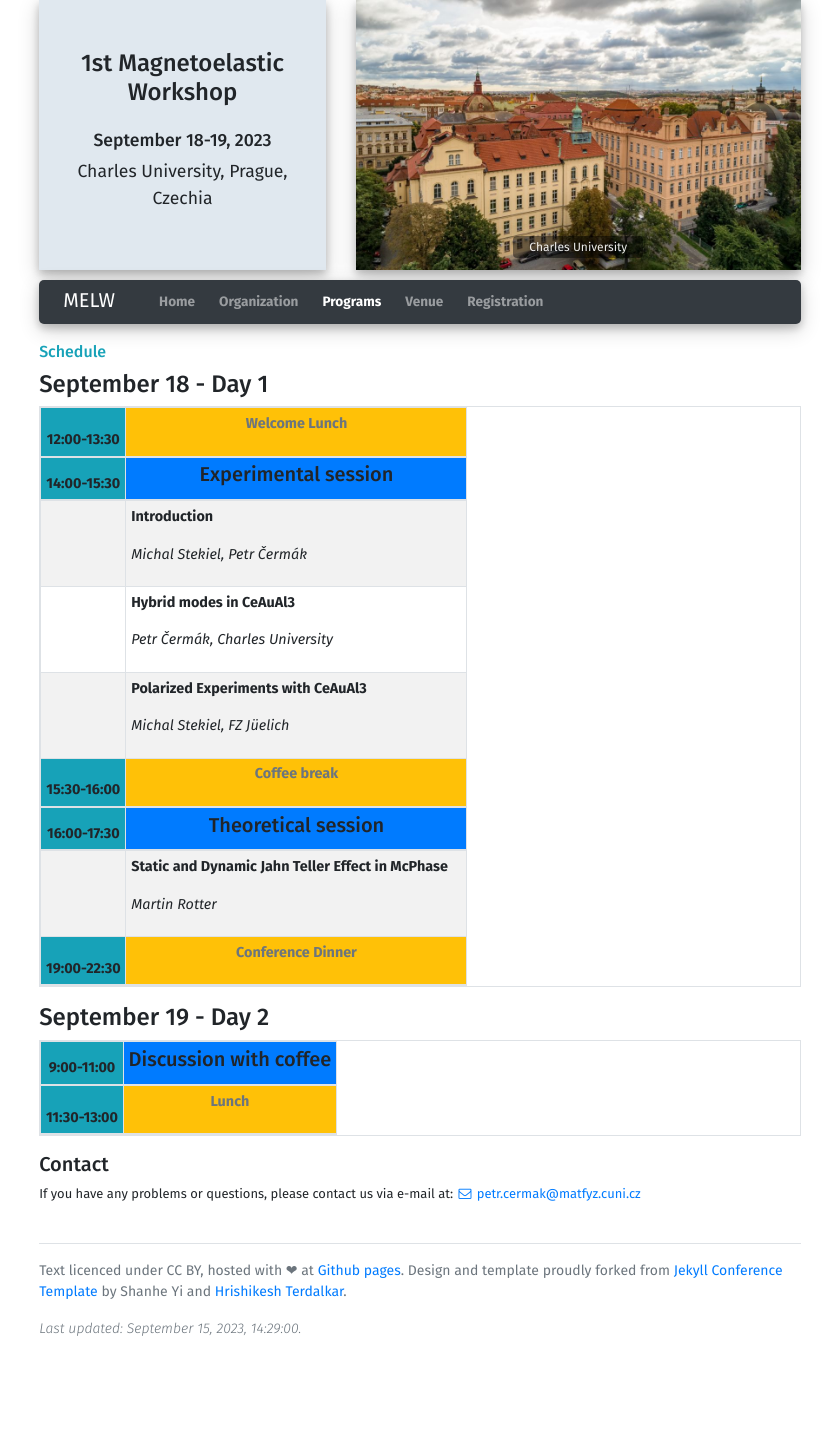
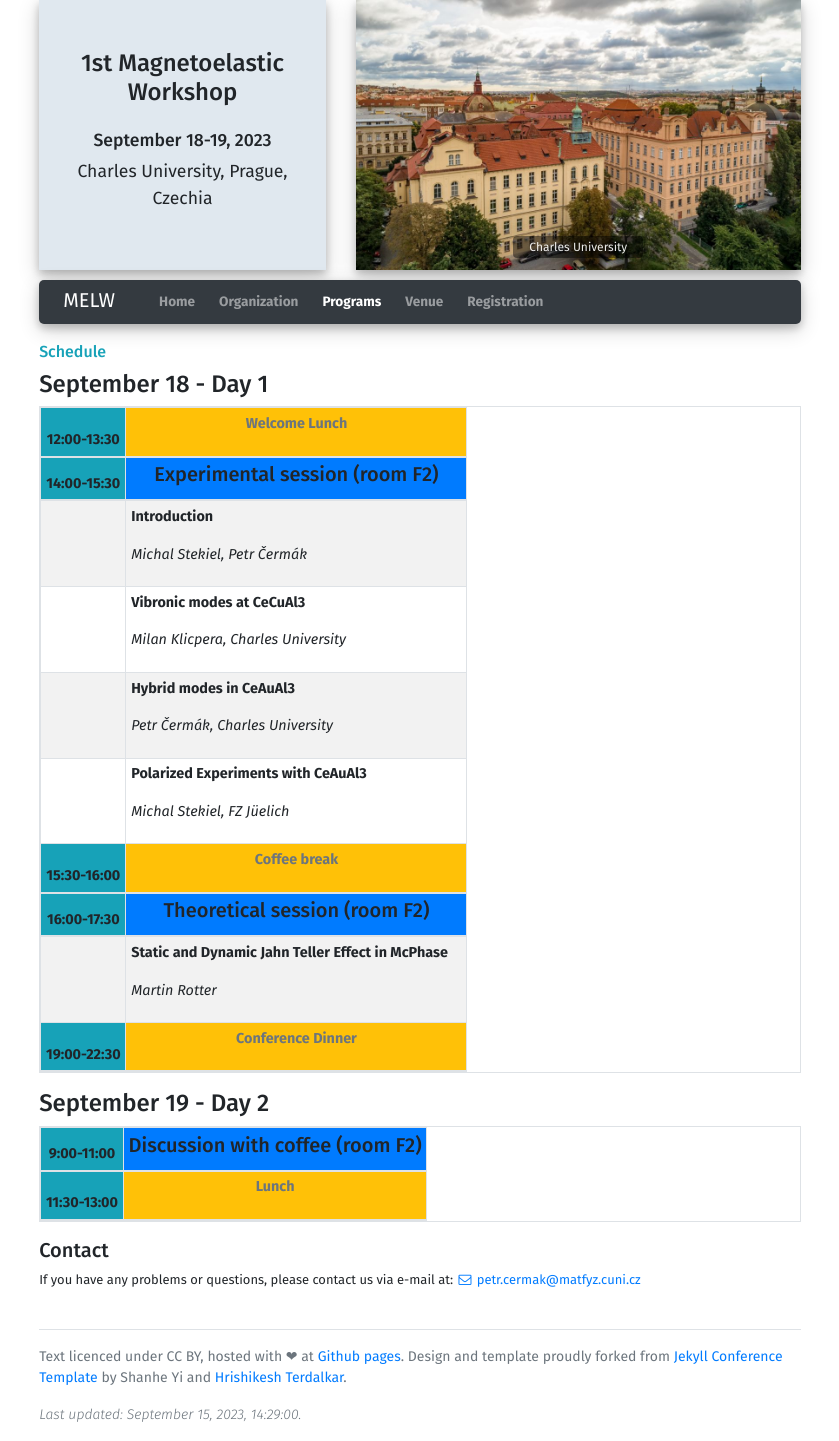
Before and after one commit to me2d09/melworkshop, a Jekyll site: the page built from program.html, in a window 1280 px wide. Shown: the whole page, without its empty margins (220-1059 px from the left). Built offline with Jekyll 4.4.1, drawn with Linux system fonts in a browser that asks for light colours; before the commit the page ends 1355 px from its top, so only the background shows below that.

Commit message:
Update program.yml

```diff
--- a/_data/program.yml
+++ b/_data/program.yml
@@ -20,24 +20,24 @@ schedule:
      type: "service"
    - startTime: "14:00"
      endTime: "15:30"
-     title: "Experimental session"
+     title: "Experimental session (room F2)"
      type: "presentation"
      events:
         - title: "Introduction"
           speakers: "Michal Stekiel, Petr Čermák"
+        - title: "Vibronic modes at CeCuAl3"
+          speakers: "Milan Klicpera, Charles University"
         - title: "Hybrid modes in CeAuAl3"
           speakers: "Petr Čermák, Charles University"
         - title: "Polarized Experiments with CeAuAl3"
           speakers: "Michal Stekiel, FZ Jüelich"
-#       - title: "Vibronic modes at CeCuAl3"
-#         speakers: "Milan Klicpera, Charles University"
    - startTime: "15:30"
      endTime: "16:00"
      title: "Coffee break"
      type: "service"
    - startTime: "16:00"
      endTime: "17:30"
-     title: "Theoretical session"
+     title: "Theoretical session (room F2)"
      type: "presentation"
      events:
        - title: "Static and Dynamic Jahn Teller Effect in McPhase"
@@ -51,7 +51,7 @@ schedule:
    timeslots:
    - startTime: "9:00"
      endTime: "11:00"
-     title: "Discussion with coffee"
+     title: "Discussion with coffee (room F2)"
      type: "presentation"
    - startTime: "11:30"
      endTime: "13:00"
```
